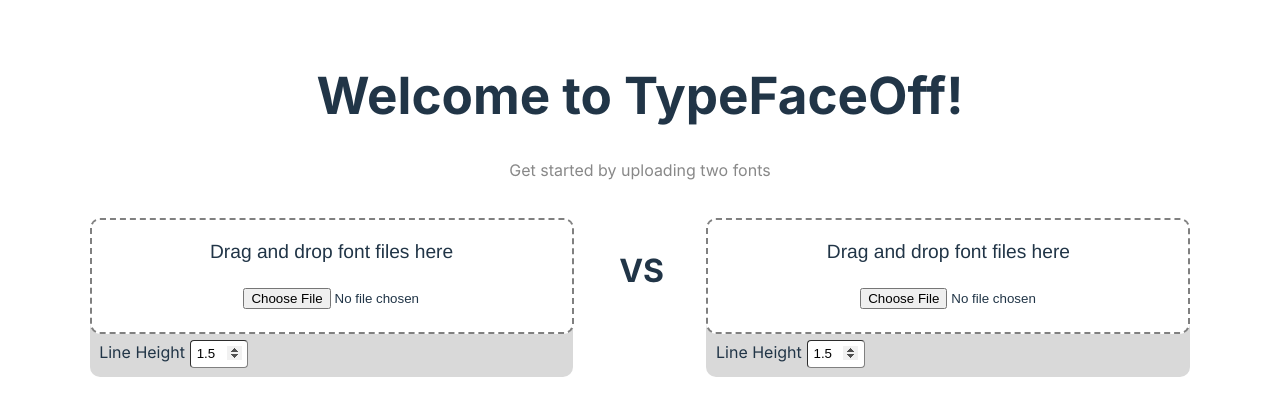
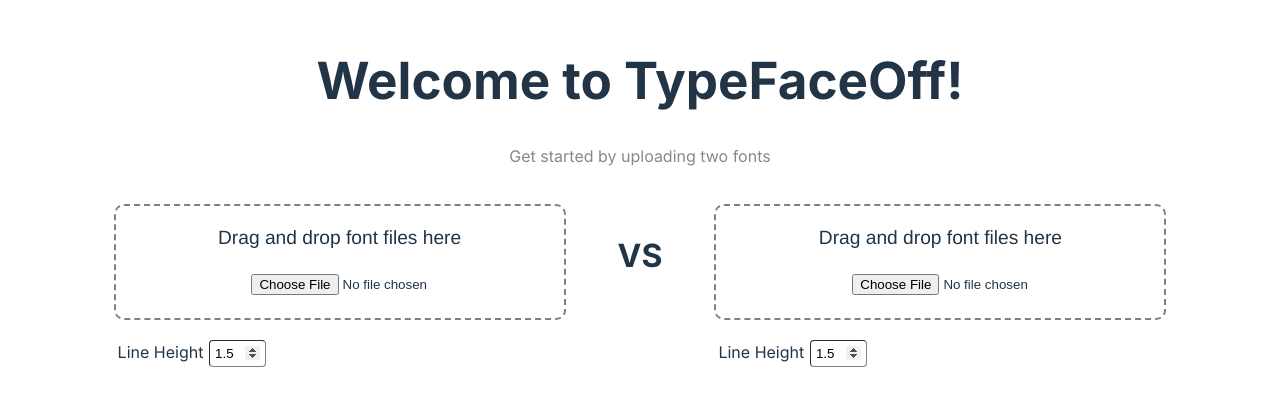
Before and after one commit to typefaceoff/typefaceoff, a React (Vite) app: page / in a window 1280 px wide. Shown: the part 195-610 px from the top of the page. Built offline with nearby package versions, Linux system fonts and the light colour scheme; a web font is replaced by a local one.

Commit message:
Removed tool bar and better code format

```diff
--- a/src/App.css
+++ b/src/App.css
@@ -42,8 +42,8 @@
 .vs {
     font-size: 2rem;
     font-weight: bold;
-    padding: 0.7em;
-    margin-inline-start: 0.1em;
+    padding: 1em;
+    margin-block-start: 1rem;
 }
 
 .placeholder {
@@ -64,8 +64,8 @@
 
 .line-height-adjustment {
     text-align: left;
-    margin-inline-start: 0.6em;
-    margin-block-start: 2em;
+    margin-inline-start: 1.5em;
+    margin-block-end: 1.5em;
 
     #lineHeightInput {
         padding: 0.4em;
@@ -82,13 +82,3 @@ input[type="number"]::-webkit-inner-spin-button,
 input[type="number"]::-webkit-outer-spin-button {
     opacity: 1;
 }
-
-.tool-bar {
-    margin-inline-start: 1.25em;
-    margin-block-start: -2.9em;
-    display: flex;
-    background-color: #d9d9d9;
-    height: 8.6vh;
-    width: 60.4vh;
-    border-radius: 10px;
-}
--- a/src/App.tsx
+++ b/src/App.tsx
@@ -32,7 +32,7 @@ function App() {
       <p className="read-the-docs">Get started by uploading two fonts</p>
       <div className="battle-ground">
         {/* Left side */}
-        <div className="left-container">
+        <div className="side-container">
           <div>
             <FontUploader onFontSelected={handleFontSelectedLeft} side="left" />
             <div className="tool-bar">
@@ -59,7 +59,7 @@ function App() {
         </div>
 
         {/* Right side */}
-        <div className="right-container">
+        <div className="side-container">
           <div>
             <FontUploader onFontSelected={handleFontSelectedRight} side="right" />
             <div className="tool-bar">
--- a/src/styles/FontUploader.css
+++ b/src/styles/FontUploader.css
@@ -14,8 +14,8 @@
     border-radius: 10px;
     text-align: center;
     cursor: pointer;
-    height: 14vh;
-    width: 60vh;
+    height: 7em;
+    width: 28em;
 }
 
 .input-button {
```
